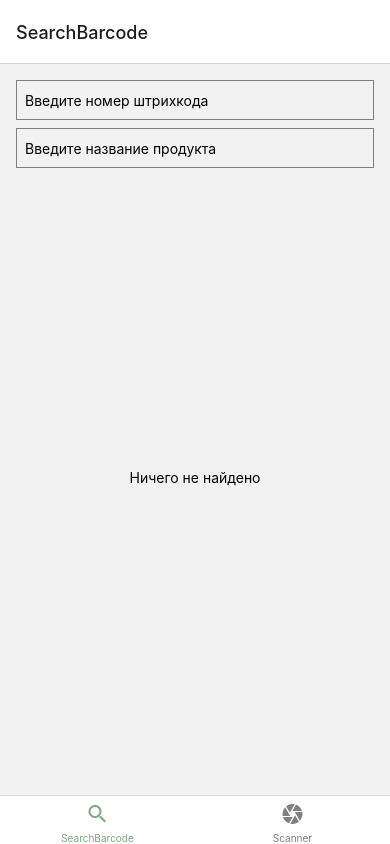
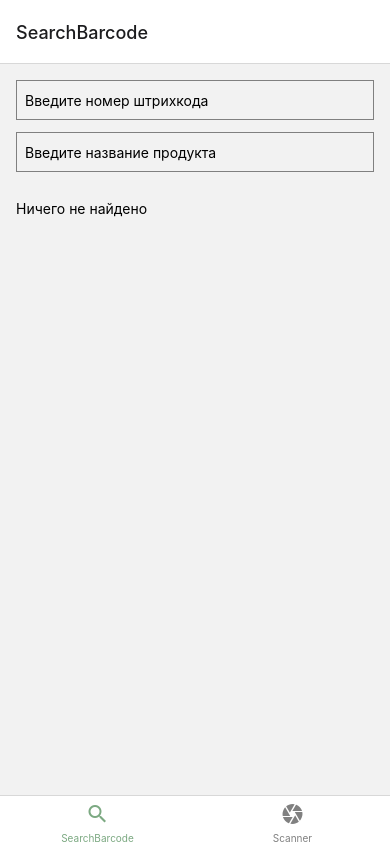
Before and after one commit to Fridger-git/app, a React Native app: screen /SearchBarcode in a window 390 px wide. Built offline with nearby package versions, Linux system fonts and the light colour scheme.

Commit message:
Новый компонент - Избранное

```diff
--- /dev/null
+++ b/src/components/FavoriteIcon.js
@@ -0,0 +1,27 @@
+import React from "react";
+import { TouchableOpacity, Image, StyleSheet } from "react-native";
+
+const FavoriteIcon = ({ isFavorite, onPress }) => {
+  const iconImage = isFavorite
+    ? require("../../assets/favicon.png")
+    : require("");
+
+  return (
+    <TouchableOpacity onPress={onPress} style={styles.container}>
+      <Image source={iconImage} style={styles.icon} />
+    </TouchableOpacity>
+  );
+};
+
+const styles = StyleSheet.create({
+  container: {
+    justifyContent: "center",
+    alignItems: "center",
+  },
+  icon: {
+    width: 24,
+    height: 24,
+  },
+});
+
+export default FavoriteIcon;
--- a/src/pages/SearchBarcode.js
+++ b/src/pages/SearchBarcode.js
@@ -6,10 +6,12 @@ import {
   Image,
   FlatList,
   StyleSheet,
+  TouchableOpacity,
 } from "react-native";
 import { BarCodeScanner } from "expo-barcode-scanner";
 import axios from "axios";
 import { BarcodeScannerContext } from "../components/BarcodeScannerContext";
+import FavoriteIcon from "../components/FavoriteIcon";
 
 const SearchBarcode = ({ navigation }) => {
   const { scannedBarcode } = useContext(BarcodeScannerContext);
@@ -17,26 +19,29 @@ const SearchBarcode = ({ navigation }) => {
   const [productName, setProductName] = useState("");
   const [searchResults, setSearchResults] = useState([]);
   const [productImage, setProductImage] = useState(null);
+  const [selectedProductCode, setSelectedProductCode] = useState("");
+  const [isFavorite, setIsFavorite] = useState(false);
 
   useEffect(() => {
     setBarcode(scannedBarcode || "");
   }, [scannedBarcode]);
 
   const handleBarcodeChange = (text) => {
-    setBarcode(text.trim()); // Удаляем лишние пробелы и сохраняем значение
+    setBarcode(text.trim());
   };
 
   const handleProductNameChange = (text) => {
     setProductName(text);
+    setBarcode("");
   };
 
   const handleSearchByBarcode = async () => {
     try {
       if (!barcode) {
-        // Если код пуст, очищаем результаты поиска и выходим из функции
         setSearchResults([]);
         setProductImage(null);
         setProductName("");
+        setSelectedProductCode("");
         return;
       }
 
@@ -49,17 +54,19 @@ const SearchBarcode = ({ navigation }) => {
         setSearchResults([product]);
         setProductImage(product?.image_url);
         setProductName(product?.product_name);
+        setSelectedProductCode(product?.code);
       } else {
-        // Если свойство product отсутствует, очищаем результаты поиска
         setSearchResults([]);
         setProductImage(null);
         setProductName("");
+        setSelectedProductCode("");
       }
     } catch (error) {
       console.error(error);
       setSearchResults([]);
       setProductImage(null);
       setProductName("");
+      setSelectedProductCode("");
     }
   };
 
@@ -72,10 +79,11 @@ const SearchBarcode = ({ navigation }) => {
       setSearchResults(products);
       if (products.length > 0) {
         setProductImage(products[0]?.image_url);
-        setBarcode(products[0]?.code);
+        setBarcode("");
+        setSelectedProductCode(products[0]?.code);
       } else {
         setProductImage(null);
-        setBarcode("");
+        setSelectedProductCode("");
       }
     } catch (error) {
       console.error(error);
@@ -91,8 +99,14 @@ const SearchBarcode = ({ navigation }) => {
   };
 
   useEffect(() => {
-    handleSearch(); // Вызываем handleSearch при изменении значения barcode
+    handleSearch();
   }, [barcode]);
+
+  const handleResultSelection = (selectedProductName, selectedProductCode) => {
+    setProductName(selectedProductName);
+    setSelectedProductCode(selectedProductCode);
+    handleSearch();
+  };
 
   return (
     <View style={styles.container}>
@@ -102,7 +116,7 @@ const SearchBarcode = ({ navigation }) => {
         value={barcode}
         onChangeText={handleBarcodeChange}
         onSubmitEditing={handleSearch}
-        returnKeyType="search" // Добавлено для отображения кнопки "ввод" на клавиатуре
+        returnKeyType="search"
       />
 
       <TextInput
@@ -112,15 +126,39 @@ const SearchBarcode = ({ navigation }) => {
         onChangeText={handleProductNameChange}
         onSubmitEditing={handleSearch}
       />
+
       <View style={styles.resultContainer}>
         {productImage && (
           <Image source={{ uri: productImage }} style={styles.productImage} />
         )}
+
+        {selectedProductCode ? (
+          <Text style={styles.productCode}>{selectedProductCode}</Text>
+        ) : null}
+
         {searchResults.length > 0 ? (
+          // <FlatList
+          //   data={searchResults}
+          //   renderItem={({ item }) => (
+          //     <TouchableOpacity
+          //       onPress={() =>
+          //         handleResultSelection(item.product_name, item.code)
+          //       }
+          //     >
+          //       <Text key={item.code}>{item.product_name}</Text>
+          //     </TouchableOpacity>
+          //   )}
+          // />
           <FlatList
             data={searchResults}
             renderItem={({ item }) => (
-              <Text key={item.code}>{item.product_name}</Text>
+              <View style={styles.resultItem}>
+                <Text>{item.product_name}</Text>
+                <FavoriteIcon
+                  isFavorite={isFavorite}
+                  onPress={() => setIsFavorite(!isFavorite)}
+                />
+              </View>
             )}
           />
         ) : (
@@ -140,18 +178,25 @@ const styles = StyleSheet.create({
     height: 40,
     borderColor: "gray",
     borderWidth: 1,
-    marginBottom: 8,
+    marginBottom: 12,
     paddingHorizontal: 8,
   },
   resultContainer: {
-    flex: 1,
-    justifyContent: "center",
-    alignItems: "center",
+    marginTop: 16,
   },
   productImage: {
-    width: 200,
-    height: 200,
-    marginBottom: 16,
+    width: 100,
+    height: 100,
+    marginBottom: 8,
+  },
+  productCode: {
+    fontWeight: "bold",
+    marginBottom: 8,
+  },
+  resultItem: {
+    flexDirection: "row",
+    alignItems: "center",
+    marginBottom: 8,
   },
 });
 
```
